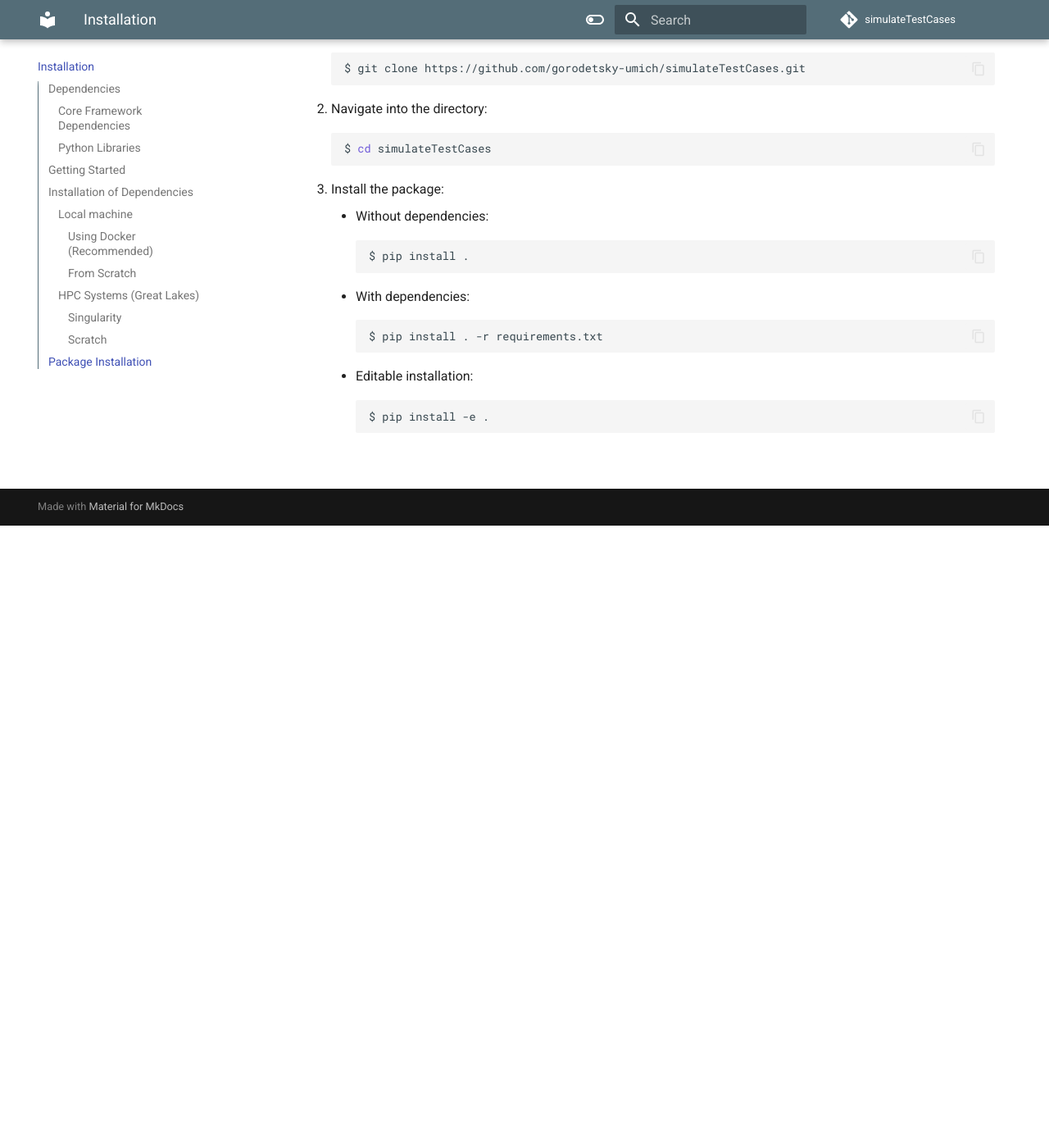
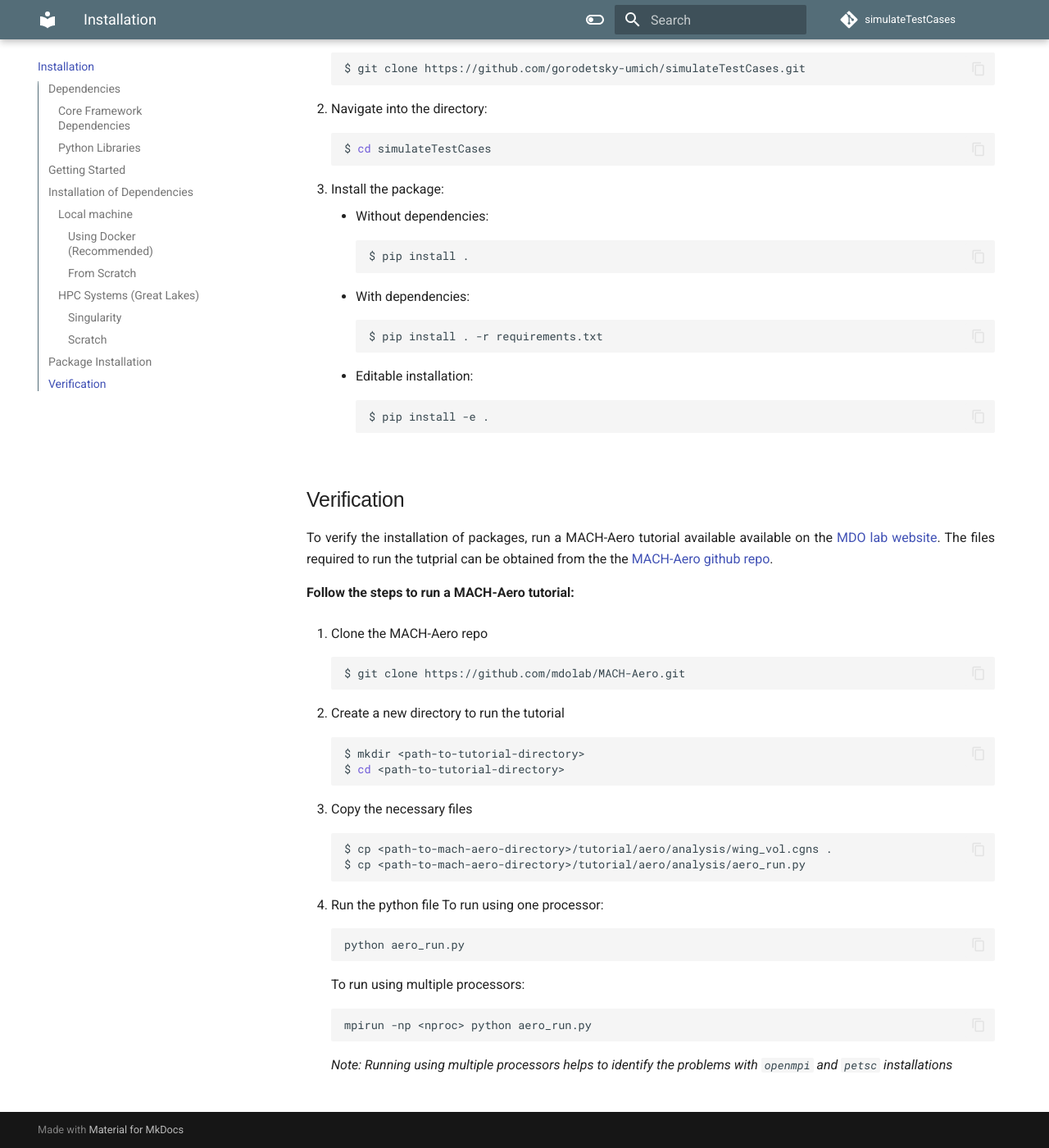
Before and after one commit to gorodetsky-umich/mdss, an MkDocs documentation site: the page built from docs/installation.md, in a window 1280 px wide and 1400 px high, scrolled down 3700 px. Shown: the whole window at 82% size. Built offline with MkDocs 1.6.1 and Material for MkDocs 9.7.7, drawn with Linux system fonts in a browser that asks for light colours; comment, search, counter and statistics services are not loaded; before the commit the page ends 4341 px from its top, so only the background shows below that.

Commit message:
Added verification for installation

````diff
--- a/docs/installation.md
+++ b/docs/installation.md
@@ -156,3 +156,35 @@
         ```bash
         $ pip install -e .
         ```
+
+## Verification
+
+To verify the installation of packages, run a MACH-Aero tutorial available available on the [MDO lab website](https://mdolab-mach-aero.readthedocs-hosted.com/en/latest/machAeroTutorials/aero_adflow.html). The files required to run the tutprial can be obtained from the the [MACH-Aero github repo](https://github.com/mdolab/MACH-Aero.git).
+
+**Follow the steps to run a MACH-Aero tutorial:**
+
+1. Clone the MACH-Aero repo
+```bash
+$ git clone https://github.com/mdolab/MACH-Aero.git
+```
+
+2. Create a new directory to run the tutorial
+```bash
+$ mkdir <path-to-tutorial-directory>
+$ cd <path-to-tutorial-directory>
+```
+3. Copy the necessary files
+```bash
+$ cp <path-to-mach-aero-directory>/tutorial/aero/analysis/wing_vol.cgns .
+$ cp <path-to-mach-aero-directory>/tutorial/aero/analysis/aero_run.py
+```
+4. Run the python file
+To run using one processor:
+```bash
+python aero_run.py
+```
+To run using multiple processors:
+```bash
+mpirun -np <nproc> python aero_run.py
+```
+*_Note: Running using multiple processors helps to identify the problems with `openmpi` and `petsc` installations_*
````
